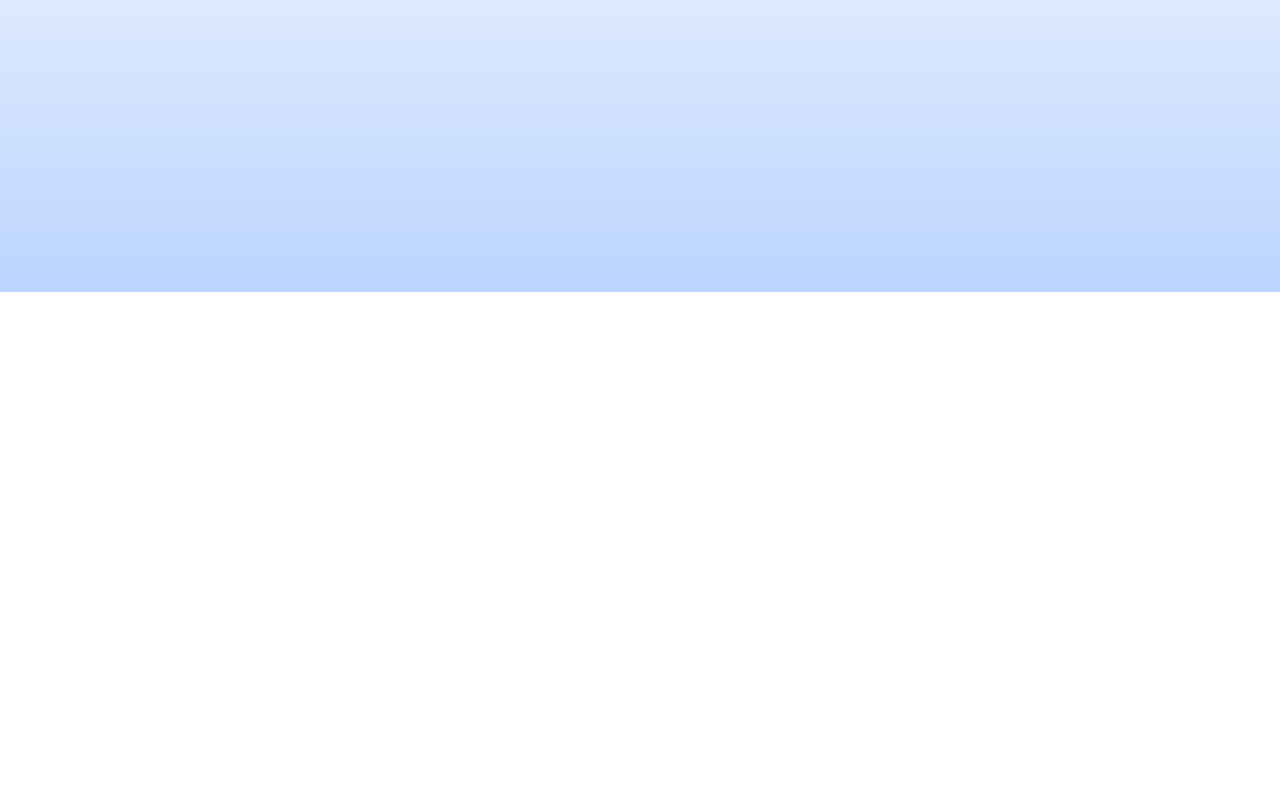
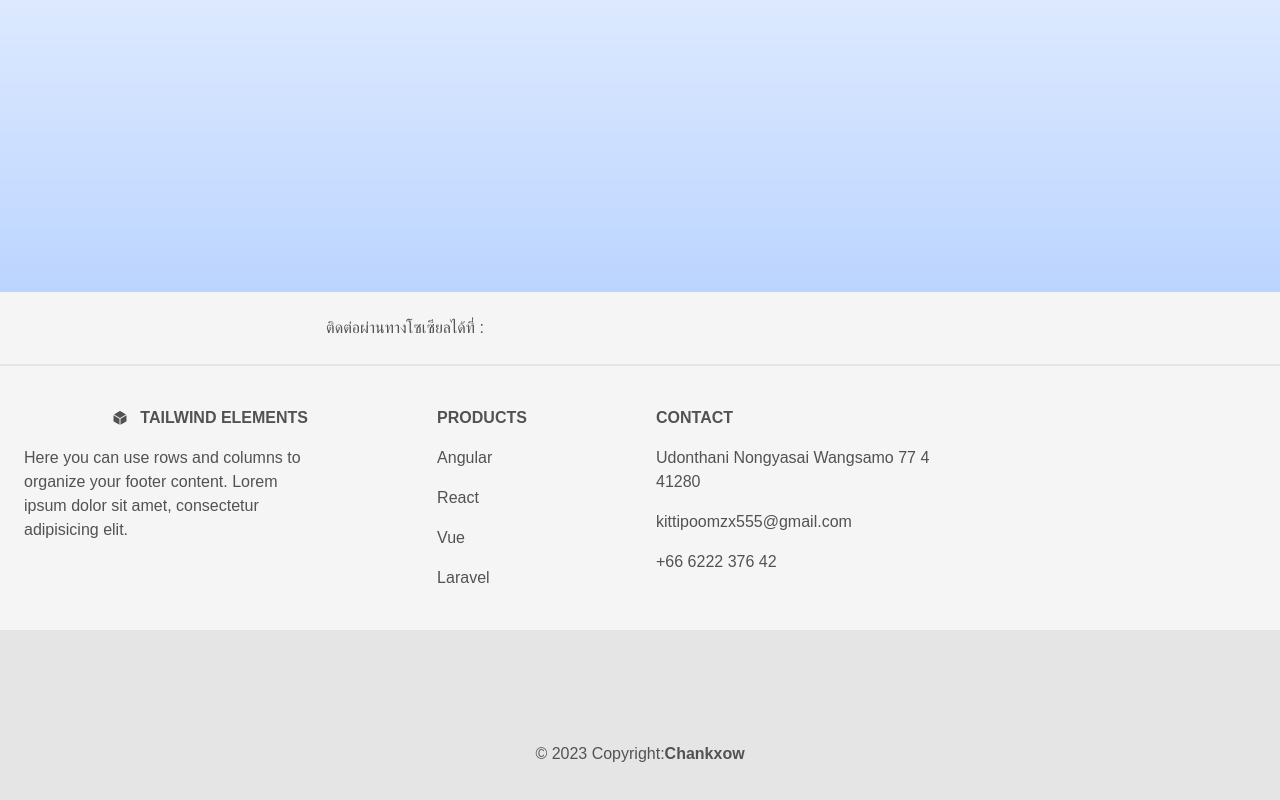
Before and after one commit to chankxow/chankxowPortfolio, a React (Vite) app: page / in a window 1280 px wide. Shown: the part 4302-5102 px from the top of the page. Before the commit the page ends 4994 px from the top, so only its background shows below. Built offline with nearby package versions, Linux system fonts and the light colour scheme; a web font is replaced by a local one.

Commit message:
Update footer.jsx

```diff
--- a/src/components/footer.jsx
+++ b/src/components/footer.jsx
@@ -1,7 +1,107 @@
+const Footer = () => {
+  return (
+    <footer className=" f-anupan bg-neutral-100 text-center text-neutral-600 dark:bg-neutral-600 dark:text-neutral-200 lg:text-left">
+      <div className="flex items-center justify-center border-b-2 border-neutral-200 p-6 dark:border-neutral-500 lg:justify-between">
+        <div className="mr-12 hidden lg:block">
+          <span>ติดต่อผ่านทางโซเซียลได้ที่ :</span>
+        </div>
+        <div className="flex justify-center">
+          <a
+            href="#!"
+            className="mr-6 text-neutral-600 dark:text-neutral-200"
+          ></a>
+          <a
+            href="#!"
+            className="mr-6 text-neutral-600 dark:text-neutral-200"
+          ></a>
+          <a
+            href="#!"
+            className="mr-6 text-neutral-600 dark:text-neutral-200"
+          ></a>
+          <a
+            href="#!"
+            className="mr-6 text-neutral-600 dark:text-neutral-200"
+          ></a>
+          <a
+            href="#!"
+            className="mr-6 text-neutral-600 dark:text-neutral-200"
+          ></a>
+          <a href="#!" className="text-neutral-600 dark:text-neutral-200"></a>
+        </div>
+      </div>
 
-const Footer = () => {
-  return(
-    <div className="bg-white h-[400px] width-[100%]"></div>
+      <div className="mx-6 py-10 text-center md:text-left">
+        <div className="grid-1 grid gap-8 md:grid-cols-2 lg:grid-cols-4">
+          <div className="mx-auto">
+            <h6 className="mb-4 flex items-center justify-center font-semibold uppercase md:justify-start">
+              <svg
+                xmlns="http://www.w3.org/2000/svg"
+                viewBox="0 0 24 24"
+                fill="currentColor"
+                className="mr-3 h-4 w-4"
+              >
+                <path d="M12.378 1.602a.75.75 0 00-.756 0L3 6.632l9 5.25 9-5.25-8.622-5.03zM21.75 7.93l-9 5.25v9l8.628-5.032a.75.75 0 00.372-.648V7.93zM11.25 22.18v-9l-9-5.25v8.57a.75.75 0 00.372.648l8.628 5.033z" />
+              </svg>
+              Tailwind ELEMENTS
+            </h6>
+            <p>
+              Here you can use rows and columns to organize your footer content.
+              Lorem ipsum dolor sit amet, consectetur adipisicing elit.
+            </p>
+          </div>
+          <div className="mx-auto">
+            <h6 className="mb-4 flex justify-center font-semibold uppercase md:justify-start">
+              Products
+            </h6>
+            <p className="mb-4">
+              <a href="#!" className="text-neutral-600 dark:text-neutral-200">
+                Angular
+              </a>
+            </p>
+            <p className="mb-4">
+              <a href="#!" className="text-neutral-600 dark:text-neutral-200">
+                React
+              </a>
+            </p>
+            <p className="mb-4">
+              <a href="#!" className="text-neutral-600 dark:text-neutral-200">
+                Vue
+              </a>
+            </p>
+            <p>
+              <a href="#!" className="text-neutral-600 dark:text-neutral-200">
+                Laravel
+              </a>
+            </p>
+          </div>
+
+          <div className="mx-auto">
+            <h6 className="mb-4 flex justify-center font-semibold uppercase md:justify-start">
+              Contact
+            </h6>
+            <p className="mb-4 flex items-center justify-center md:justify-start">
+              Udonthani Nongyasai Wangsamo 77 4 41280
+            </p>
+            <p className="mb-4 flex items-center justify-center md:justify-start">
+              kittipoomzx555@gmail.com
+            </p>
+            <p className="mb-4 flex items-center justify-center md:justify-start">
+              +66 6222 376 42
+            </p>
+          </div>
+        </div>
+      </div>
+
+      <div className="bg-neutral-200 py-28 text-center dark:bg-neutral-700">
+        <span>© 2023 Copyright:</span>
+        <a
+          className="font-semibold text-neutral-600 dark:text-neutral-400"
+          href="https://tailwind-elements.com/"
+        >
+          Chankxow
+        </a>
+      </div>
+    </footer>
   );
 };
 
```
